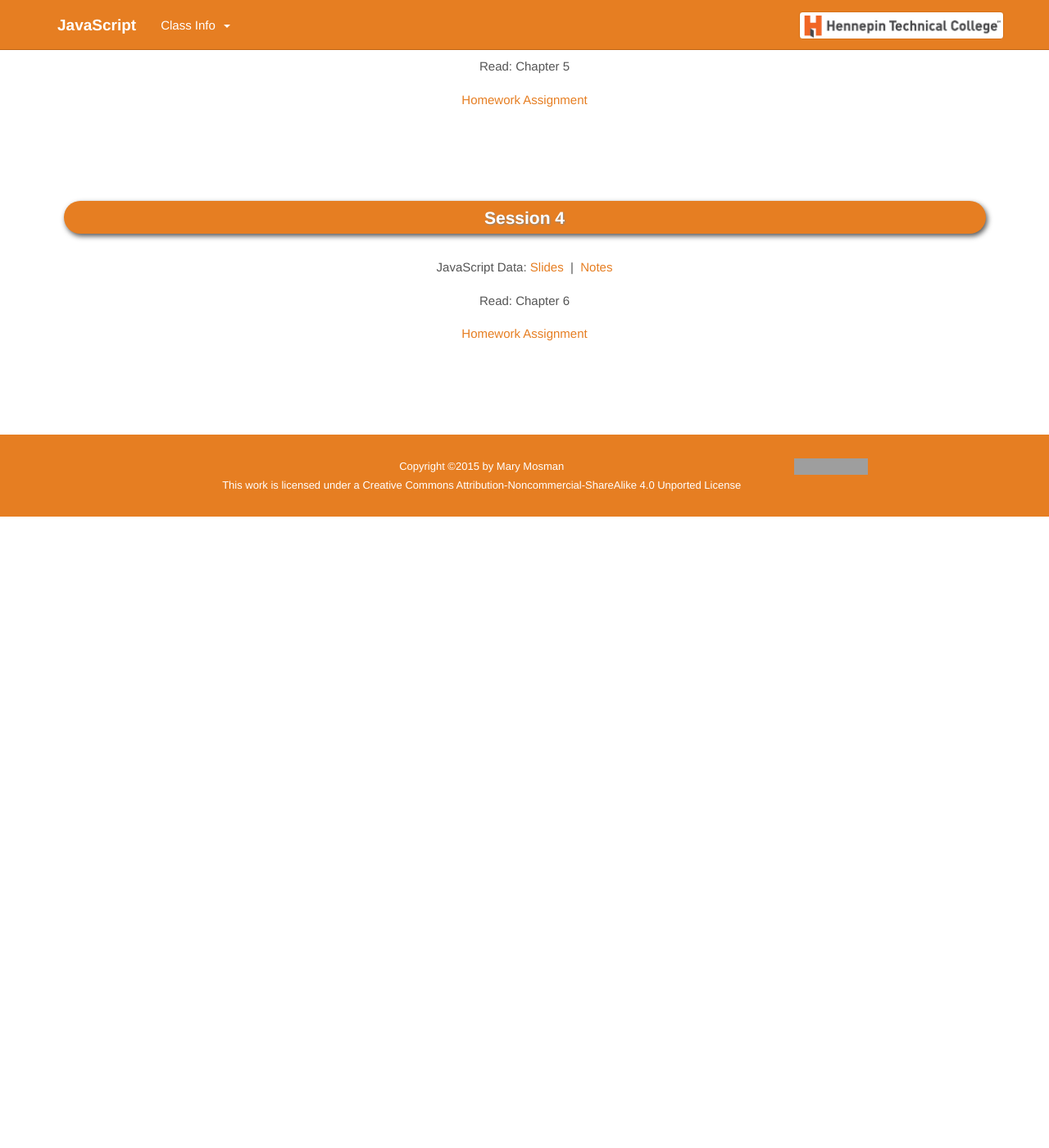
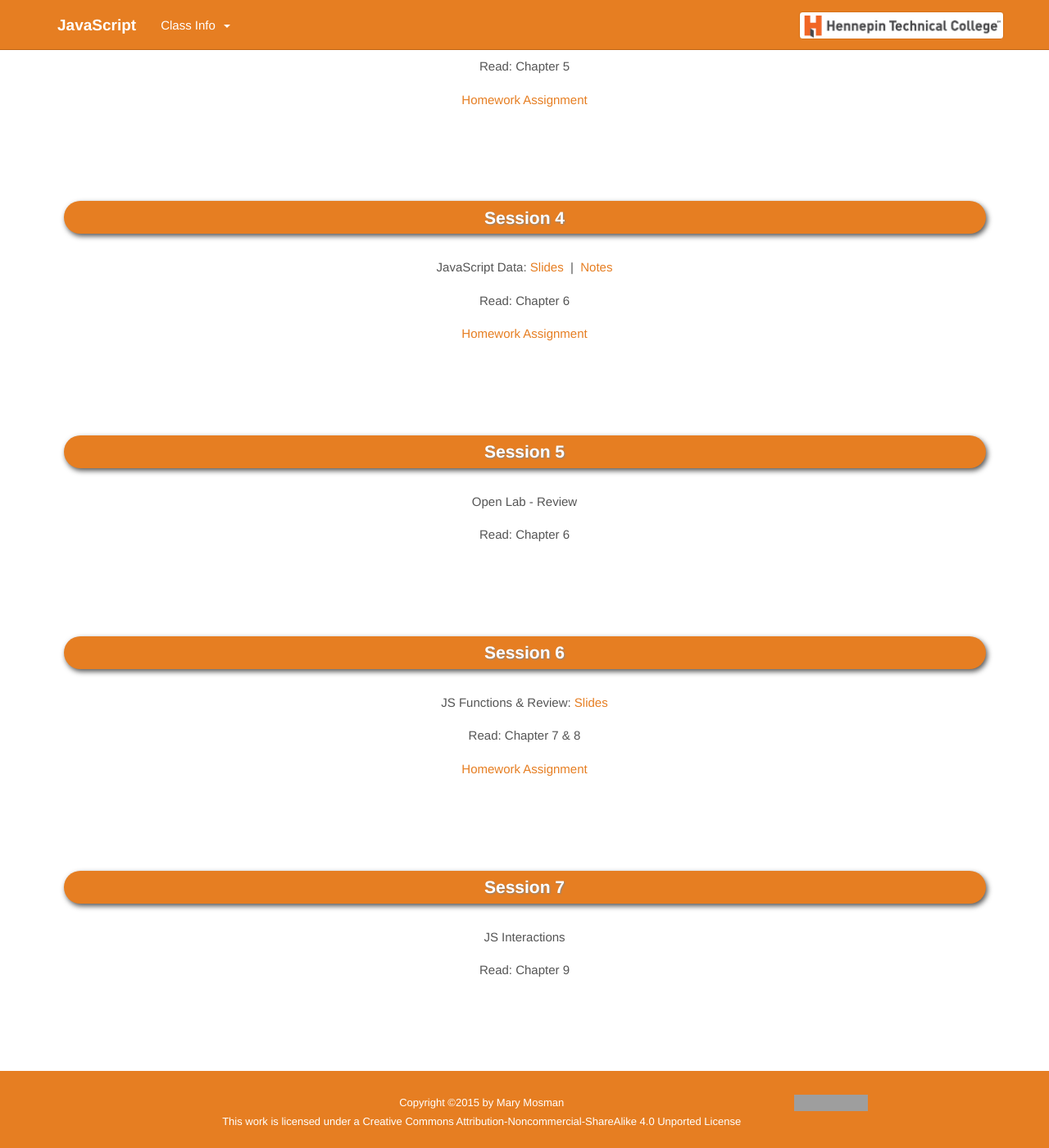
Before and after one commit to htc-ccis2591/main, a Jekyll site: the page built from _semesters/2015_3_Fall.md, in a window 1280 px wide and 1400 px high, scrolled down 993 px. Shown: the whole window at 82% size. Built offline with Jekyll 4.4.1, drawn with Linux system fonts in a browser that asks for light colours; some web fonts are replaced; before the commit the page ends 1623 px from its top, so only the background shows below that; grey boxes are pictures that could not be loaded.

```diff
--- a/_semesters/2015_3_Fall.md
+++ b/_semesters/2015_3_Fall.md
@@ -45,4 +45,29 @@
     readings:
       -
         title: "Chapter 6"
+  - #Session 5
+    lectures:
+      -
+        title: "Open Lab - Review"
+    readings:
+      -
+        title: "Chapter 6"
+  - #Session 6
+    lectures:
+      -
+        title: "JS Functions & Review"
+        slides_url: "/assets/slides/jsFunctions.pdf"
+    readings:
+      -
+        title: "Chapter 7 & 8"
+    practice_url: "/assets/assignments/FirstApp.pdf"
+  - #Session 7
+    lectures:
+      -
+        title: "JS Interactions"
+        #slides_url: "/assets/slides/jsFunctions.pdf"
+    readings:
+      -
+        title: "Chapter 9"
+    #practice_url: "/assets/assignments/FirstApp.pdf"
 ---
```
Also changed, not shown: 2 other files.
